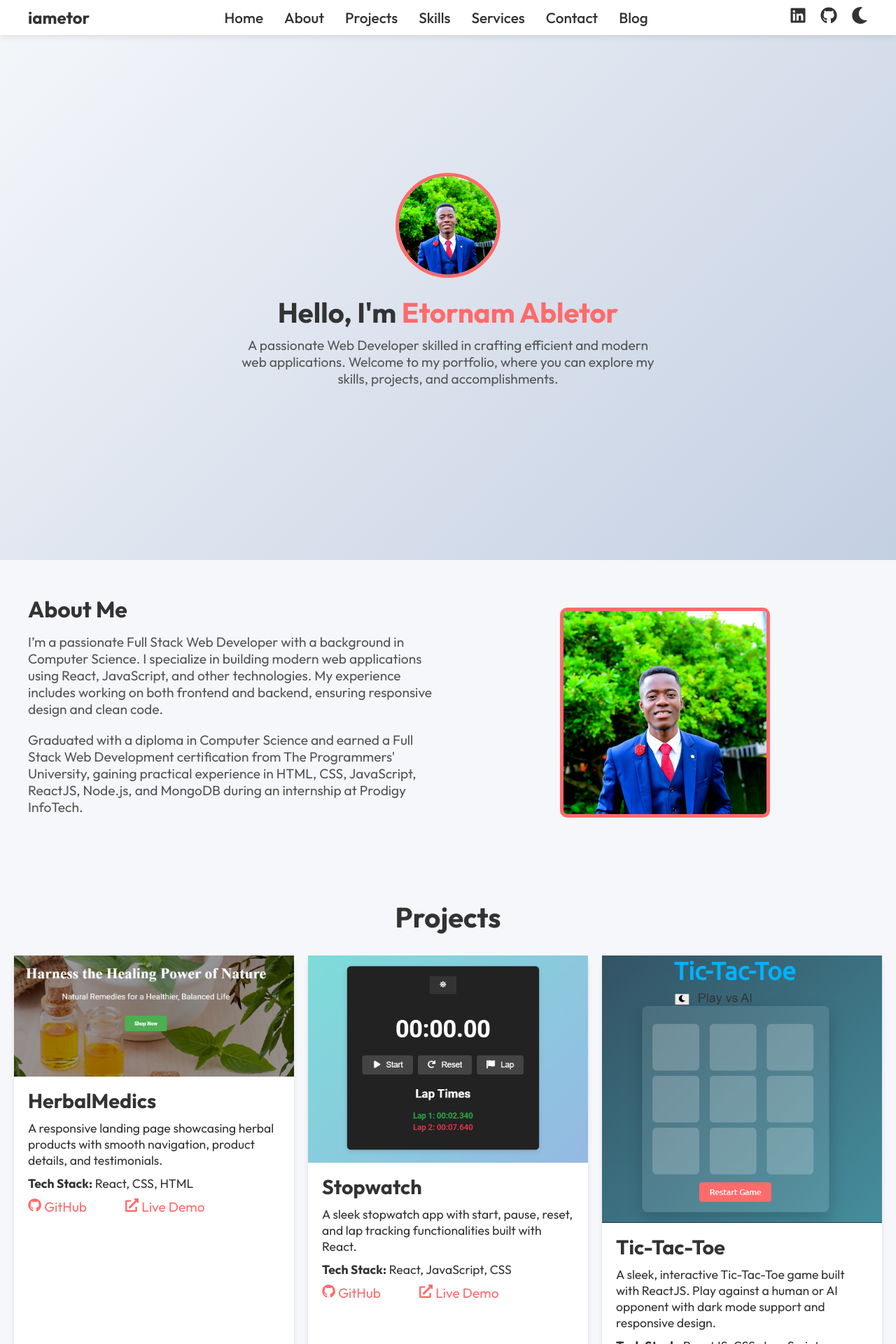
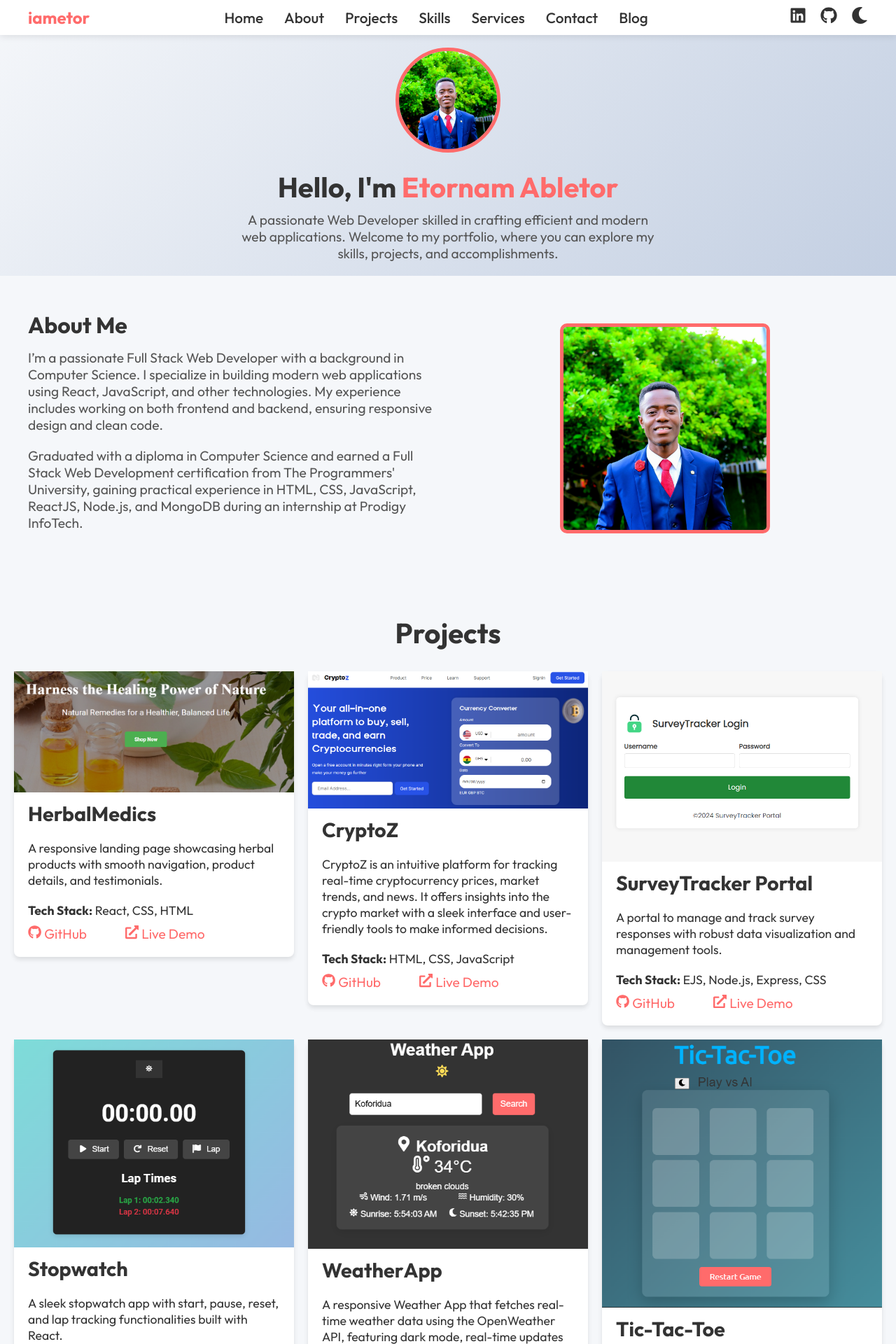
Before and after one commit to Abletetor/PRODIGY_WD_04, a React (Vite) app: page / in a window 1280 px wide. Shown: the top 1920 px of the page at 70% size. Built offline with nearby package versions, Linux system fonts and the light colour scheme.

Commit message:
updated project card

```diff
--- a/src/Components/Home/Home.css
+++ b/src/Components/Home/Home.css
@@ -2,9 +2,9 @@
    display: flex;
    justify-content: center;
    align-items: center;
-   height: 100vh;
+   /* height: 100vh; */
    background: linear-gradient(135deg, #f5f7fa, #c3cfe2);
-   padding: 0 20px;
+   padding: 20px;
    transition: background 0.3s ease, color 0.3s ease;
 }
 
@@ -15,6 +15,7 @@
 
 .home-content {
    text-align: center;
+   margin-top: 3rem;
 }
 
 .profile-image {
--- a/src/Components/Navbar/Navbar.css
+++ b/src/Components/Navbar/Navbar.css
@@ -26,7 +26,7 @@
 .logo {
    font-size: 1.5rem;
    font-weight: bold;
-   color: inherit;
+   color: #ff6b6b;
 }
 
 .nav-links {
--- a/src/Components/Projects/Projects.css
+++ b/src/Components/Projects/Projects.css
@@ -21,6 +21,7 @@
    display: grid;
    grid-template-columns: repeat(auto-fit, minmax(300px, 1fr));
    gap: 20px;
+   align-items: start;
 }
 
 .project-card {
@@ -29,6 +30,8 @@
    padding-bottom: 20px;
    box-shadow: 0 4px 6px rgba(0, 0, 0, 0.1);
    transition: transform 0.2s ease, box-shadow 0.2s ease;
+   display: flex;
+   flex-direction: column;
 }
 
 .dark .project-card {
@@ -71,6 +74,7 @@
    padding: 0 20px 0 20px;
 }
 
+/*  */
 .project-links a:hover {
    color: #333;
 }
--- a/src/Components/Projects/Projects.jsx
+++ b/src/Components/Projects/Projects.jsx
@@ -19,22 +19,6 @@ const Projects = ({ darkMode }) => {
          image: herbalImg,
       },
       {
-         title: "Stopwatch",
-         description: "A sleek stopwatch app with start, pause, reset, and lap tracking functionalities built with React.",
-         techStack: "React, JavaScript, CSS",
-         github: 'https://github.com/Abletetor/PRODIGY_WD_02',
-         demo: 'https://prodigy-wd-02-stopwatch-sable.vercel.app/',
-         image: stopwatchImg,
-      },
-      {
-         title: 'Tic-Tac-Toe',
-         description: 'A sleek, interactive Tic-Tac-Toe game built with ReactJS. Play against a human or AI opponent with dark mode support and responsive design.',
-         techStack: "ReactJS, CSS, JavaScript",
-         github: 'https://github.com/Abletetor/PRODIGY_WD_03',
-         demo: 'https://prodigy-wd-03-tic-tac-toe-rose.vercel.app/',
-         image: tictactoeImg,
-      },
-      {
          title: 'CryptoZ',
          description: 'CryptoZ is an intuitive platform for tracking real-time cryptocurrency prices, market trends, and news. It offers insights into the crypto market with a sleek interface and user-friendly tools to make informed decisions.',
          techStack: "HTML, CSS, JavaScript",
@@ -51,12 +35,28 @@ const Projects = ({ darkMode }) => {
          image: surveytrackerImg,
       },
       {
+         title: "Stopwatch",
+         description: "A sleek stopwatch app with start, pause, reset, and lap tracking functionalities built with React.",
+         techStack: "React, JavaScript, CSS",
+         github: 'https://github.com/Abletetor/PRODIGY_WD_02',
+         demo: 'https://prodigy-wd-02-stopwatch-sable.vercel.app/',
+         image: stopwatchImg,
+      },
+      {
          title: 'WeatherApp',
          description: 'A responsive Weather App that fetches real-time weather data using the OpenWeather API, featuring dark mode, real-time updates for humidity, wind speed, and more. The app has a sleek, modern UI optimized for all devices.',
          techStack: 'ReactJS, CSS, Node.js, Express',
          github: 'https://github.com/Abletetor/PRODIGY_WD_05',
          demo: 'https://prodigy-wd-05-coral.vercel.app/',
          image: weatherAppImg,
+      },
+      {
+         title: 'Tic-Tac-Toe',
+         description: 'A sleek, interactive Tic-Tac-Toe game built with ReactJS. Play against a human or AI opponent with dark mode support and responsive design.',
+         techStack: "ReactJS, CSS, JavaScript",
+         github: 'https://github.com/Abletetor/PRODIGY_WD_03',
+         demo: 'https://prodigy-wd-03-tic-tac-toe-rose.vercel.app/',
+         image: tictactoeImg,
       },
    ];
 
```
